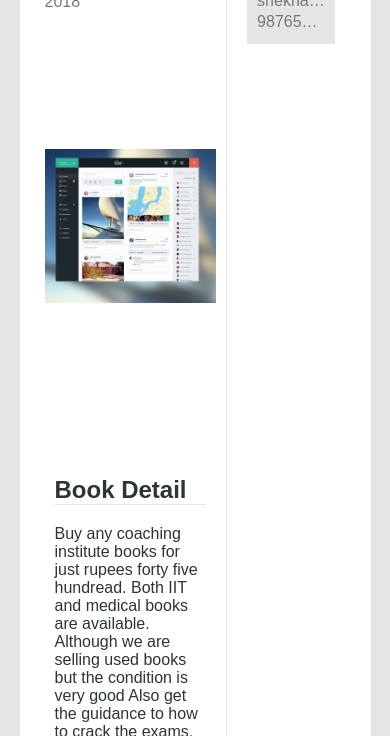
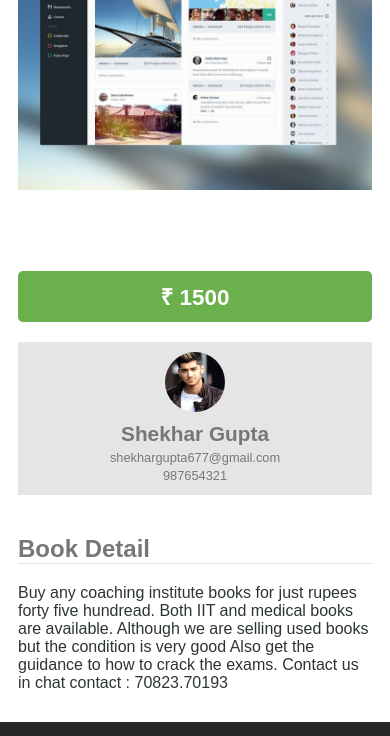
Before and after one commit to shekhar677/project-book, a plain HTML site: page single-ad.html in a window 390 px wide. Shown: the part 557-1293 px from the top of the page. Drawn offline with Linux system fonts and the light colour scheme.

Commit message:
single ad page compelte

```diff
--- a/css/single-ad.css
+++ b/css/single-ad.css
@@ -3,6 +3,7 @@
   --h1-color: #777;
   --light-gray: #e5e5e5;
   --new-gray: #95a5a6;
+  --green: #6ab04c;
 }
 
 
@@ -25,6 +26,7 @@ body {
   margin: 50px auto;
   padding: 20px 15px;
   background: #fff;
+  font-size: 1rem;
 }
 .pic {
   width: 80px;
@@ -42,6 +44,9 @@ body {
   overflow: hidden;
   text-overflow: ellipsis;
 }
+.user h1 {
+  font-size: 1.4rem;
+  }
 .user-desc {
   position: relative;
   margin: 20px 0;
@@ -64,9 +69,12 @@ body {
   padding: 10px;
   border-right: 1px solid var(--light-gray);
 }
-.book-desc {
+.right-panel {
   float: left;
   width: 40%;
+  height: auto;
+}
+.book-desc {
   padding: 10px 20px;
 }
 .ad-title {
@@ -87,7 +95,7 @@ body {
 .ad-data {
   color: var(--h1-color);
   float: left;
-  margin-right: 20px;
+  margin: 5px 20px 5px 0;
 }
 .slider-image {
   width: 100%;
@@ -102,16 +110,15 @@ body {
 .ad-price {
   padding: 10px;
   border-radius: 5px;
-  background: var(--new-gray);
+  background: var(--green);
   width: 100%;
   text-align: center;
-  font-size: 2.7rem;
+  font-size: 2.2rem;
   font-weight: 600;
   color: #fff;
 }
 .ad-description {
-  padding: 10px;
-  margin: 20px 0;
+  padding: 20px;
 }
 .ad-description p {
   text-align: left;
@@ -124,7 +131,97 @@ body {
 }
 .ad-description h1 {
   text-align: left;
-  font-size: 1.5rem;
+  font-size: 1.7rem;
   font-weight: bold;
-  color: var(--font-color);
+  color: var(--h1-color);
 }
+
+
+
+
+/* media query.................... */
+
+@media all and (max-width: 991px) {
+  .ad-price {
+    font-size: 2.1rem;
+  }
+  .container {
+    width: 95%;
+  }
+  .ad-description {
+    padding: 10px;
+    margin: 0;
+  }
+  .ad-description div {
+    border-bottom: 1px solid var(--light-gray);
+    margin: 0 0 20px 0;
+  }
+  .book-desc {
+    padding: 10px 10px;
+  }
+}
+
+@media all and (max-width: 768px) {
+  .right-panel {
+    float: none;
+    width: 100%;
+  }
+  .container {
+    font-size: 0.8rem;
+    width: 100%;
+    margin: 0;
+    padding: 20px 8px;
+    border-top: 2px solid var(--light-gray);
+  }
+  .user h1 {
+    font-size: 1.3rem;
+  }
+  .ad-title h1 {
+    font-size: 1.3rem;
+  }
+  .ad-price {
+    font-size: 1.4rem;
+  }
+  .ad-desc {
+    float: none;
+    width: 100%;
+    padding: 10px;
+    border-right: 0;
+    margin-bottom: 20px;
+  }
+  .ad-desc h1 {
+    font-size: 1.5rem;
+  }
+  .pic {
+    width: 60px;
+    height: 60px;
+  }
+  .book-desc {
+    float: left;
+    width: 40%;
+  }
+  .ad-description {
+    float: left;
+    width: 60%;
+  }
+}
+
+@media all and (max-width: 575px) {
+  .book-desc {
+    float: none;
+    width: 100%;
+  }
+  .ad-description {
+    float: none;
+    width: 100%;
+  }
+}
+
+@media all and (max-width: 412px) {
+  .ad-desc h1 {
+    font-size: 1.4rem;
+  }
+  .ad-description h1 {
+    font-size: 1.5rem;
+  }
+}
--- a/single-ad.html
+++ b/single-ad.html
@@ -47,6 +47,7 @@
   <div class="container clearfix">
 
     <div class="ad-desc">
+
       <div class="ad-title">
         <h1>Fiitjee-Aakash-Bansal-Allen-Resonance-VMC (IIT & Medical) [2016-17]</h1>
       </div>
@@ -67,6 +68,26 @@
         <img src="images/full/item1.jpg" alt="">
       </div>
 
+    </div>
+
+    <div class="right-panel clearfix">
+
+      <div class="book-desc">
+        <div class="ad-price">
+          <p>&#8377; 1500</p>
+        </div>
+        <div class="user-desc">
+          <div class="pic">
+            <img src="images/other.jpg" alt="Profile Picture">
+          </div>
+          <div class="user">
+            <h1>Shekhar Gupta</h1>
+            <p>shekhargupta677@gmail.com</p>
+            <p>987654321</p>
+          </div>
+        </div>
+      </div>
+
       <div class="ad-description">
         <div>
           <h1>Book Detail</h1>
@@ -79,22 +100,7 @@
           contact : 70823.70193
         </p>
       </div>
-    </div>
 
-    <div class="book-desc">
-      <div class="ad-price">
-        <p>&#8377; 1500</p>
-      </div>
-      <div class="user-desc">
-        <div class="pic">
-          <img src="images/other.jpg" alt="Profile Picture">
-        </div>
-        <div class="user">
-          <h1>Shekhar Gupta</h1>
-          <p>shekhargupta677@gmail.com</p>
-          <p>987654321</p>
-        </div>
-      </div>
     </div>
 
   </div>
```
